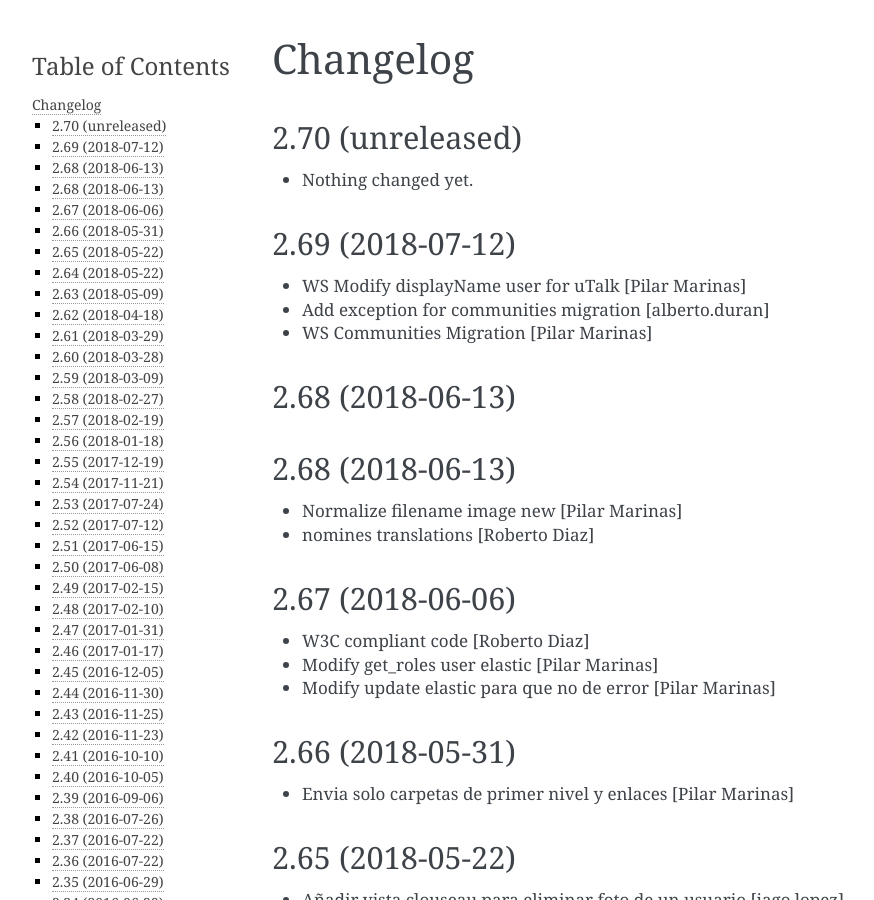
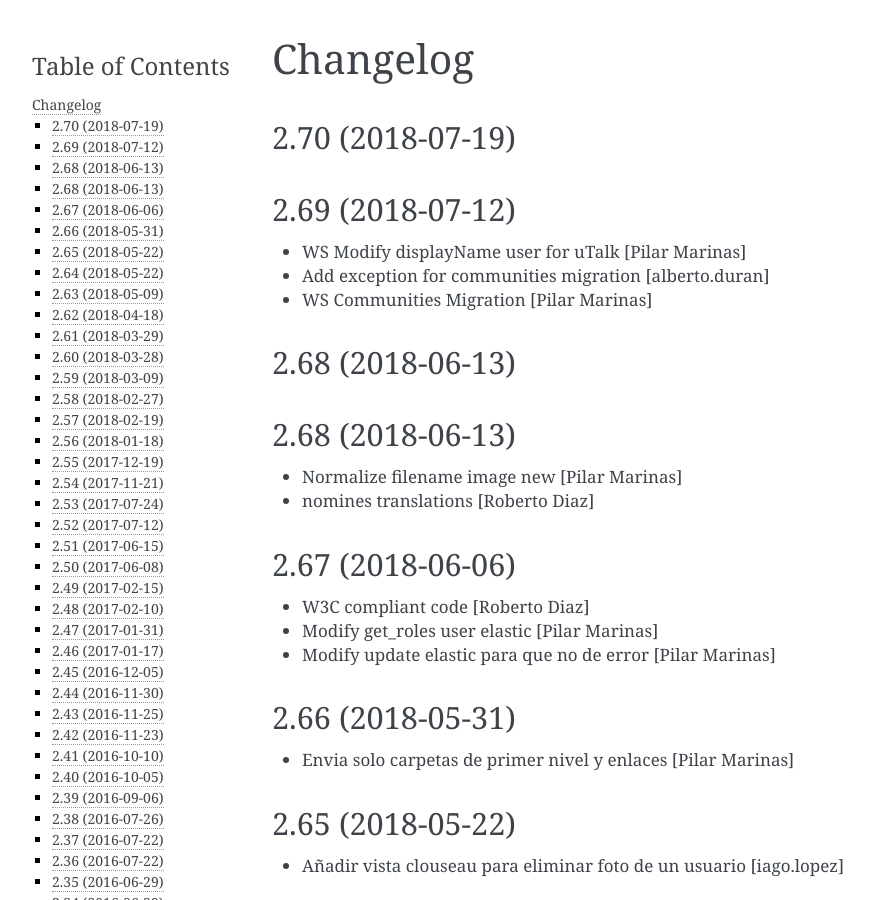
Before and after one commit to UPCnet/ulearn.core, a Sphinx documentation site: the page built from docs/HISTORY.rst, in a window 1280 px wide and 900 px high. Shown: the whole window, without its empty margins (148-1022 px from the left). Built offline with Sphinx 7.4.7, drawn with Linux system fonts in a browser that asks for light colours; pages that are not in the unit, such as notebooks, are missing from menus.

Commit message:
Preparing release 2.70

```diff
--- a/docs/HISTORY.rst
+++ b/docs/HISTORY.rst
@@ -1,10 +1,9 @@
 Changelog
 =========
 
-2.70 (unreleased)
+2.70 (2018-07-19)
 -----------------
 
-- Nothing changed yet.
 
 
 2.69 (2018-07-12)
--- a/setup.py
+++ b/setup.py
@@ -1,7 +1,7 @@
 from setuptools import setup, find_packages
 import os
 
-version = '2.70.dev0'
+version = '2.70'
 
 README = open('README.rst').read()
 HISTORY = open(os.path.join('docs', 'HISTORY.rst')).read()
```
